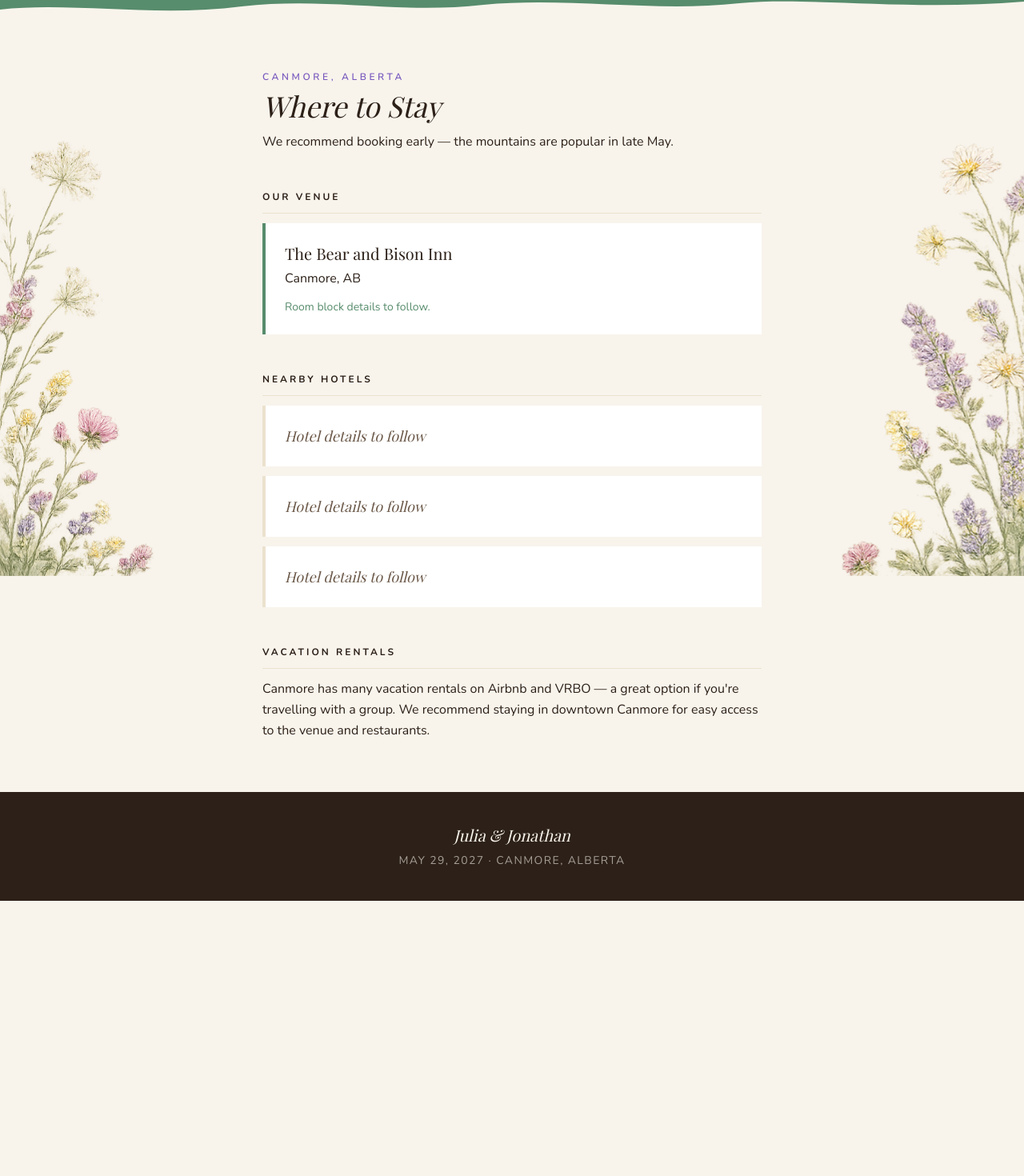
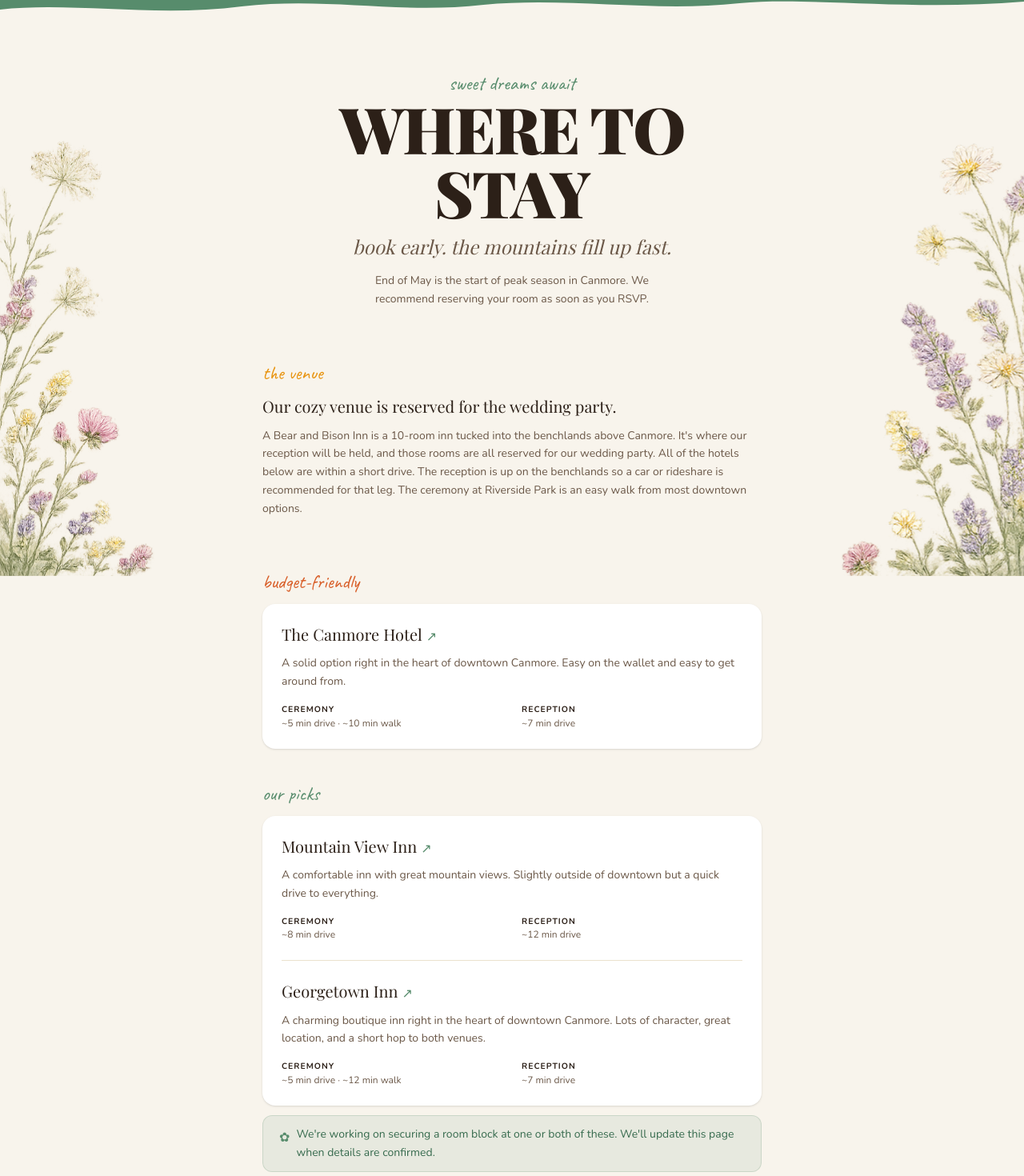
Before and after one commit to jsakalus/juliajon.com, a Next.js app: page /where-to-stay in a window 1280 px wide. Shown: the part 80-1550 px from the top of the page at 80% size. Before the commit the page ends 1206 px from the top, so only its background shows below. Built offline with nearby package versions, Linux system fonts and the light colour scheme; a web font is replaced by a local one.

Commit message:
Build out Where to Stay page with whimsical design and hotel recommendations
Co-Authored-By: Claude Sonnet 4.6 <noreply@anthropic.com>

```diff
--- a/app/where-to-stay/page.tsx
+++ b/app/where-to-stay/page.tsx
@@ -1,48 +1,177 @@
+type Hotel = {
+  name: string;
+  url: string;
+  description: string;
+  ceremonyDrive: string;
+  ceremonyWalk?: string;
+  receptionDrive: string;
+};
+
+type Tier = {
+  label: string;
+  accent: string;
+  blockNote?: string;
+  hotels: Hotel[];
+};
+
+const tiers: Tier[] = [
+  {
+    label: "budget-friendly",
+    accent: "text-terracotta",
+    hotels: [
+      {
+        name: "The Canmore Hotel",
+        url: "https://thecanmorehotel.com/rooms-suites/",
+        description:
+          "A solid option right in the heart of downtown Canmore. Easy on the wallet and easy to get around from.",
+        ceremonyDrive: "~5 min drive",
+        ceremonyWalk: "~10 min walk",
+        receptionDrive: "~7 min drive",
+      },
+    ],
+  },
+  {
+    label: "our picks",
+    accent: "text-sage",
+    blockNote:
+      "We're working on securing a room block at one or both of these. We'll update this page when details are confirmed.",
+    hotels: [
+      {
+        name: "Mountain View Inn",
+        url: "https://www.mountainviewinn.ca/",
+        description:
+          "A comfortable inn with great mountain views. Slightly outside of downtown but a quick drive to everything.",
+        ceremonyDrive: "~8 min drive",
+        receptionDrive: "~12 min drive",
+      },
+      {
+        name: "Georgetown Inn",
+        url: "https://www.georgetowninn.ca/",
+        description:
+          "A charming boutique inn right in the heart of downtown Canmore. Lots of character, great location, and a short hop to both venues.",
+        ceremonyDrive: "~5 min drive",
+        ceremonyWalk: "~12 min walk",
+        receptionDrive: "~7 min drive",
+      },
+    ],
+  },
+  {
+    label: "the splurge",
+    accent: "text-lavender",
+    hotels: [
+      {
+        name: "The Malcolm Hotel",
+        url: "https://www.malcolmhotel.ca/",
+        description:
+          "A stunning full-service luxury hotel in the Spring Creek neighbourhood. If you want to make a romantic trip of it, this is the place.",
+        ceremonyDrive: "~5 min drive",
+        ceremonyWalk: "~10 min walk",
+        receptionDrive: "~7 min drive",
+      },
+    ],
+  },
+];
+
 export default function WhereToStay() {
   return (
-    <div className="max-w-2xl mx-auto px-6 py-16 flex flex-col gap-12">
+    <div className="max-w-2xl mx-auto px-6 py-16 flex flex-col gap-16">
 
-      <div className="flex flex-col gap-2">
-        <p className="font-sans text-xs tracking-[0.3em] uppercase text-lavender font-semibold">Canmore, Alberta</p>
-        <h1 className="font-serif italic text-4xl text-brown font-light">Where to Stay</h1>
-        <p className="font-sans text-brown leading-relaxed mt-1">
-          We recommend booking early — the mountains are popular in late May.
+      {/* Hero */}
+      <div className="text-center">
+        <p className="font-handwritten text-sage text-2xl mb-0">sweet dreams await</p>
+        <h1
+          className="font-serif text-[2.5rem] md:text-[5rem] leading-none text-brown tracking-tight"
+          style={{ fontWeight: 900 }}
+        >
+          WHERE TO STAY
+        </h1>
+        <p className="font-serif italic text-2xl text-brown-light mt-3">
+          book early. the mountains fill up fast.
+        </p>
+        <p className="font-sans text-brown-light text-sm mt-4 leading-relaxed max-w-sm mx-auto">
+          End of May is the start of peak season in Canmore. We recommend reserving your room as soon as you RSVP.
         </p>
       </div>
 
-      <div className="flex flex-col gap-3">
-        <h2 className="font-sans text-xs tracking-[0.25em] uppercase font-bold text-brown border-b border-beige-dark pb-3">
-          Our Venue
-        </h2>
-        <div className="bg-white p-6 border-l-4 border-l-sage">
-          <p className="font-serif text-xl text-brown mb-1">The Bear and Bison Inn</p>
-          <p className="font-sans text-brown">Canmore, AB</p>
-          <p className="font-sans text-sage text-sm mt-3">Room block details to follow.</p>
-        </div>
+      {/* Venue note */}
+      <div>
+        <h2 className="font-handwritten text-2xl text-gold mb-3">the venue</h2>
+        <p className="font-serif text-xl text-brown mb-3">
+          Our cozy venue is reserved for the wedding party.
+        </p>
+        <p className="font-sans text-brown-light text-sm leading-relaxed">
+          A Bear and Bison Inn is a 10-room inn tucked into the benchlands above Canmore. It&apos;s where our reception will be held, and those rooms are all reserved for our wedding party. All of the hotels below are within a short drive. The reception is up on the benchlands so a car or rideshare is recommended for that leg. The ceremony at Riverside Park is an easy walk from most downtown options.
+        </p>
       </div>
 
-      <div className="flex flex-col gap-3">
-        <h2 className="font-sans text-xs tracking-[0.25em] uppercase font-bold text-brown border-b border-beige-dark pb-3">
-          Nearby Hotels
-        </h2>
-        <div className="flex flex-col gap-3">
-          {[1, 2, 3].map((i) => (
-            <div key={i} className="bg-white p-6 border-l-4 border-l-beige-dark">
-              <p className="font-serif text-lg text-brown-light italic">Hotel details to follow</p>
+      {/* Hotel tiers */}
+      <div className="flex flex-col gap-10">
+        {tiers.map((tier) => (
+          <div key={tier.label}>
+            <h2 className={`font-handwritten text-2xl ${tier.accent} mb-3`}>
+              {tier.label}
+            </h2>
+            <div className="bg-white rounded-2xl shadow-sm overflow-hidden">
+              <div className="px-6">
+                {tier.hotels.map((hotel, i) => (
+                  <div
+                    key={hotel.name}
+                    className={`py-6 ${i < tier.hotels.length - 1 ? "border-b border-beige-dark" : ""}`}
+                  >
+                    <a
+                      href={hotel.url}
+                      target="_blank"
+                      rel="noopener noreferrer"
+                      className="font-serif text-xl text-brown hover:text-sage-dark transition-colors"
+                    >
+                      {hotel.name}{" "}
+                      <span className="text-sage text-base font-sans">↗</span>
+                    </a>
+                    <p className="font-sans text-brown-light text-sm mt-2 leading-relaxed">
+                      {hotel.description}
+                    </p>
+                    <div className="mt-4 grid grid-cols-2 gap-x-6 gap-y-1 text-xs font-sans">
+                      <div>
+                        <p className="uppercase tracking-widest text-brown font-bold text-[0.65rem]">
+                          Ceremony
+                        </p>
+                        <p className="text-brown-light mt-0.5">
+                          {hotel.ceremonyDrive}
+                          {hotel.ceremonyWalk && <> &middot; {hotel.ceremonyWalk}</>}
+                        </p>
+                      </div>
+                      <div>
+                        <p className="uppercase tracking-widest text-brown font-bold text-[0.65rem]">
+                          Reception
+                        </p>
+                        <p className="text-brown-light mt-0.5">{hotel.receptionDrive}</p>
+                      </div>
+                    </div>
+                  </div>
+                ))}
+              </div>
             </div>
-          ))}
-        </div>
+            {tier.blockNote && (
+              <div className="mt-3 bg-sage/10 rounded-xl px-5 py-3 flex items-start gap-2 border border-sage/20">
+                <span className="text-sage mt-0.5 shrink-0">✿</span>
+                <p className="font-sans text-sm text-sage-dark leading-relaxed">
+                  {tier.blockNote}
+                </p>
+              </div>
+            )}
+          </div>
+        ))}
       </div>
 
-      <div className="flex flex-col gap-3">
-        <h2 className="font-sans text-xs tracking-[0.25em] uppercase font-bold text-brown border-b border-beige-dark pb-3">
-          Vacation Rentals
-        </h2>
-        <p className="font-sans text-brown leading-relaxed">
-          Canmore has many vacation rentals on Airbnb and VRBO — a great option
-          if you're travelling with a group. We recommend staying in downtown Canmore for
-          easy access to the venue and restaurants.
-        </p>
+      {/* Vacation rentals */}
+      <div>
+        <h2 className="font-handwritten text-2xl text-mauve mb-3">vacation rentals</h2>
+        <div className="bg-white rounded-2xl shadow-sm p-8">
+          <p className="font-serif text-xl text-brown mb-3">Want your own space or stay for longer?</p>
+          <p className="font-sans text-brown-light text-sm leading-relaxed">
+            Canmore has a great selection of vacation rentals on Airbnb and VRBO. A solid option if you&apos;re coming with family or a group of friends and want more space. We recommend staying in or near downtown Canmore for easy access to both venues and the restaurant scene.
+          </p>
+        </div>
       </div>
 
     </div>
```
Also changed, not shown: 1 other file (tests, documents, lock files or other folders).
